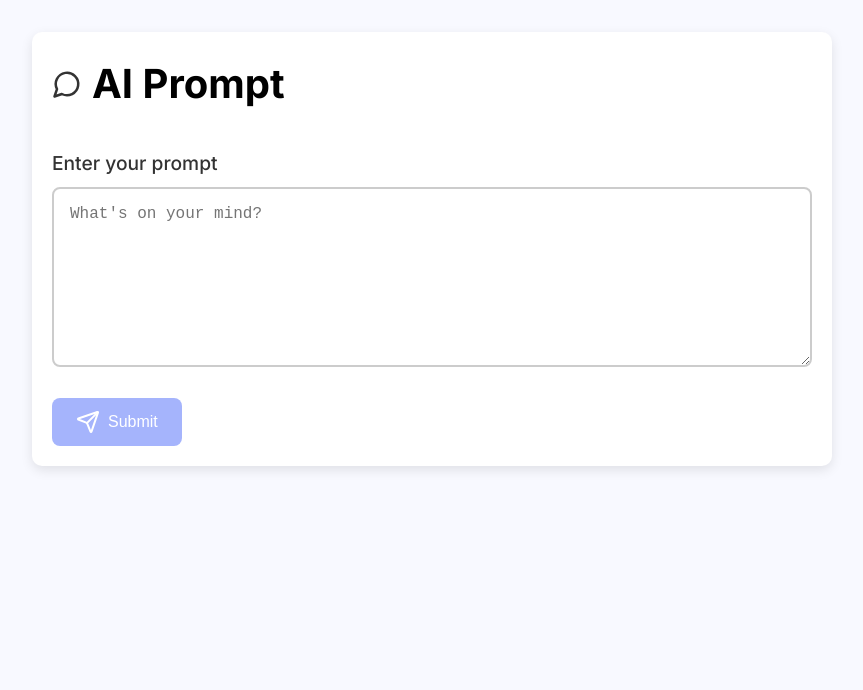
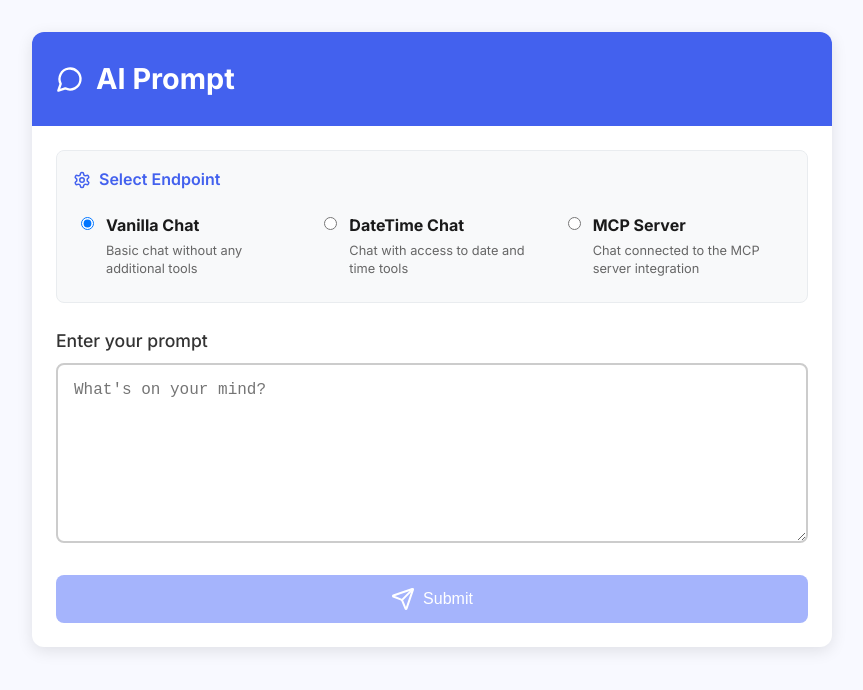
Before and after one commit to making/hello-spring-ai, a React (Vite) app in the folder ui/: page / in a window 1280 px wide. Shown: the top 690 px of the page, without its empty margins (208-1071 px from the left). Built offline with nearby package versions, Linux system fonts and the light colour scheme.

Commit message:
Add endpoints option

```diff
--- a/ui/src/App.css
+++ b/ui/src/App.css
@@ -1,8 +1,4 @@
 /* App specific styles */
 .app-container {
-  max-width: 800px;
-  padding: 20px;
-  background-color: white;
-  border-radius: 10px;
-  box-shadow: 0 4px 12px rgba(0, 0, 0, 0.1);
+  /* Additional app-specific styles can go here */
 }
--- a/ui/src/App.tsx
+++ b/ui/src/App.tsx
@@ -1,5 +1,5 @@
 import { useState } from 'react'
-import { MessageCircle, Send, Loader2 } from 'lucide-react'
+import { MessageCircle, Send, Loader2, Settings } from 'lucide-react'
 import './App.css'
 
 function App() {
@@ -7,6 +7,7 @@ function App() {
   const [response, setResponse] = useState('')
   const [isLoading, setIsLoading] = useState(false)
   const [error, setError] = useState('')
+  const [endpoint, setEndpoint] = useState('/vanilla')
 
   const handleSubmit = async (e) => {
     e.preventDefault()
@@ -21,7 +22,7 @@ function App() {
 
     try {
       const params = new URLSearchParams({ prompt })
-      const response = await fetch(`/mcp?${params}`)
+      const response = await fetch(`${endpoint}?${params}`)
 
       if (!response.ok) {
         throw new Error(`Error: ${response.status}`)
@@ -36,6 +37,10 @@ function App() {
     }
   }
 
+  const handleEndpointChange = (e) => {
+    setEndpoint(e.target.value)
+  }
+
   return (
     <div className="app-container">
       <header className="header">
@@ -44,6 +49,60 @@ function App() {
       </header>
 
       <main>
+        <div className="endpoint-selector">
+          <div className="endpoint-header">
+            <Settings size={18} />
+            <h3>Select Endpoint</h3>
+          </div>
+
+          <div className="endpoint-options">
+            <div className="endpoint-option">
+              <input
+                type="radio"
+                id="vanilla"
+                name="endpoint"
+                value="/vanilla"
+                checked={endpoint === '/vanilla'}
+                onChange={handleEndpointChange}
+              />
+              <label htmlFor="vanilla">
+                <strong>Vanilla Chat</strong>
+                <span className="endpoint-description">Basic chat without any additional tools</span>
+              </label>
+            </div>
+
+            <div className="endpoint-option">
+              <input
+                type="radio"
+                id="datetime"
+                name="endpoint"
+                value="/datetime"
+                checked={endpoint === '/datetime'}
+                onChange={handleEndpointChange}
+              />
+              <label htmlFor="datetime">
+                <strong>DateTime Chat</strong>
+                <span className="endpoint-description">Chat with access to date and time tools</span>
+              </label>
+            </div>
+
+            <div className="endpoint-option">
+              <input
+                type="radio"
+                id="mcp"
+                name="endpoint"
+                value="/mcp"
+                checked={endpoint === '/mcp'}
+                onChange={handleEndpointChange}
+              />
+              <label htmlFor="mcp">
+                <strong>MCP Server</strong>
+                <span className="endpoint-description">Chat connected to the MCP server integration</span>
+              </label>
+            </div>
+          </div>
+        </div>
+
         <form onSubmit={handleSubmit}>
           <div className="form-group">
             <label htmlFor="prompt">Enter your prompt</label>
@@ -87,6 +146,7 @@ function App() {
             <div className="response-header">
               <MessageCircle />
               <h2>Response:</h2>
+              <span className="endpoint-badge">{endpoint.substring(1)}</span>
             </div>
             <div className="response-content">
               {response}
--- a/ui/src/index.css
+++ b/ui/src/index.css
@@ -26,24 +26,101 @@ body {
   width: 100%;
   max-width: 800px;
   margin: 0 auto;
+  background-color: white;
+  border-radius: 12px;
+  box-shadow: 0 4px 16px rgba(0, 0, 0, 0.1);
+  overflow: hidden;
 }
 
 .header {
   display: flex;
   align-items: center;
-  margin-bottom: 2rem;
+  padding: 1.5rem;
+  background-color: #4361ee;
+  color: white;
 }
 
 .header svg {
-  width: 30px;
-  height: 30px;
-  margin-right: 10px;
+  width: 28px;
+  height: 28px;
+  margin-right: 12px;
 }
 
 .header h1 {
-  font-size: 2.5rem;
+  font-size: 1.8rem;
   font-weight: 700;
-  color: #000;
+}
+
+main {
+  padding: 1.5rem;
+}
+
+.endpoint-selector {
+  margin-bottom: 1.5rem;
+  padding: 1rem;
+  background-color: #f8f9fa;
+  border-radius: 8px;
+  border: 1px solid #e9ecef;
+}
+
+.endpoint-header {
+  display: flex;
+  align-items: center;
+  margin-bottom: 0.75rem;
+  color: #4361ee;
+}
+
+.endpoint-header svg {
+  margin-right: 8px;
+}
+
+.endpoint-header h3 {
+  font-size: 1rem;
+  font-weight: 600;
+}
+
+.endpoint-options {
+  display: flex;
+  flex-wrap: wrap;
+  gap: 0.75rem;
+}
+
+.endpoint-option {
+  flex: 1;
+  min-width: 200px;
+  display: flex;
+  align-items: flex-start;
+  padding: 0.5rem;
+  border-radius: 6px;
+  transition: background-color 0.2s;
+}
+
+.endpoint-option:hover {
+  background-color: #f1f3f9;
+}
+
+.endpoint-option input {
+  margin-top: 0.25rem;
+  margin-right: 0.75rem;
+}
+
+.endpoint-option label {
+  cursor: pointer;
+  display: flex;
+  flex-direction: column;
+  flex: 1;
+}
+
+.endpoint-option strong {
+  display: block;
+  margin-bottom: 0.25rem;
+  color: #1a1a1a;
+}
+
+.endpoint-description {
+  font-size: 0.8rem;
+  color: #666;
+  line-height: 1.4;
 }
 
 .form-group {
@@ -52,7 +129,7 @@ body {
 
 .form-group label {
   display: block;
-  font-size: 1.2rem;
+  font-size: 1.1rem;
   font-weight: 500;
   margin-bottom: 0.5rem;
   color: #333;
@@ -92,6 +169,7 @@ body {
 .btn-primary {
   background-color: #4361ee;
   color: white;
+  width: 100%;
 }
 
 .btn-primary:hover {
@@ -128,6 +206,7 @@ body {
   font-size: 1.25rem;
   font-weight: 600;
   color: #333;
+  margin-right: 0.75rem;
 }
 
 .response-header svg {
@@ -135,6 +214,16 @@ body {
   height: 20px;
   margin-right: 8px;
   color: #4361ee;
+}
+
+.endpoint-badge {
+  font-size: 0.8rem;
+  background-color: #e9ecff;
+  color: #4361ee;
+  padding: 0.25rem 0.5rem;
+  border-radius: 4px;
+  font-weight: 500;
+  text-transform: capitalize;
 }
 
 .response-content {
@@ -172,3 +261,17 @@ body {
   font-weight: 600;
   margin-bottom: 0.5rem;
 }
+
+@media (max-width: 640px) {
+  #root {
+    padding: 1rem;
+  }
+
+  .endpoint-options {
+    flex-direction: column;
+  }
+
+  .endpoint-option {
+    min-width: 100%;
+  }
+}
--- a/ui/vite.config.ts
+++ b/ui/vite.config.ts
@@ -6,6 +6,16 @@ export default defineConfig({
   plugins: [react()],
   server: {
     proxy: {
+      '/vanilla': {
+        target: 'http://localhost:8080',
+        changeOrigin: true,
+        secure: false,
+      },
+      '/datetime': {
+        target: 'http://localhost:8080',
+        changeOrigin: true,
+        secure: false,
+      },
       '/mcp': {
         target: 'http://localhost:8080',
         changeOrigin: true,
```
Also changed, not shown: 1 other file (tests, documents, lock files or other folders).
